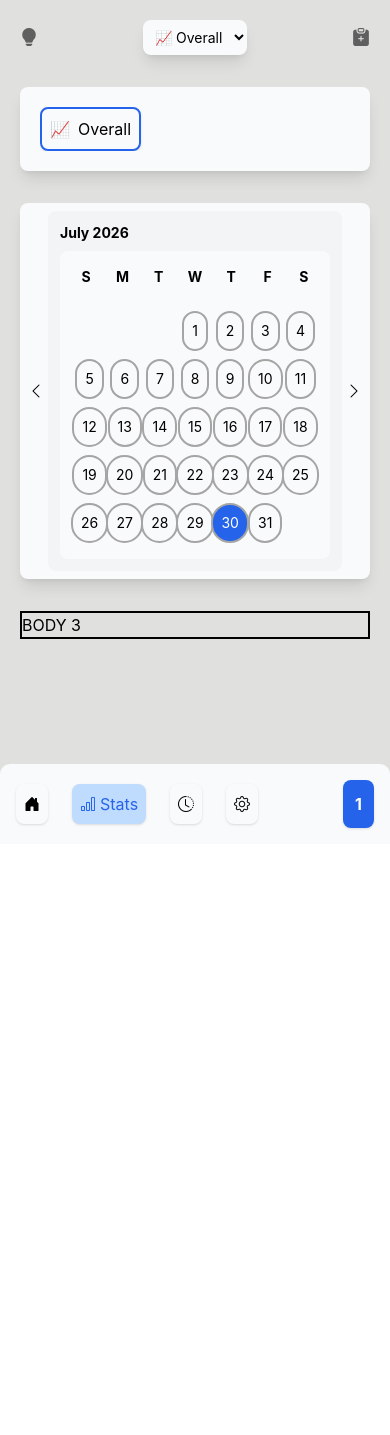
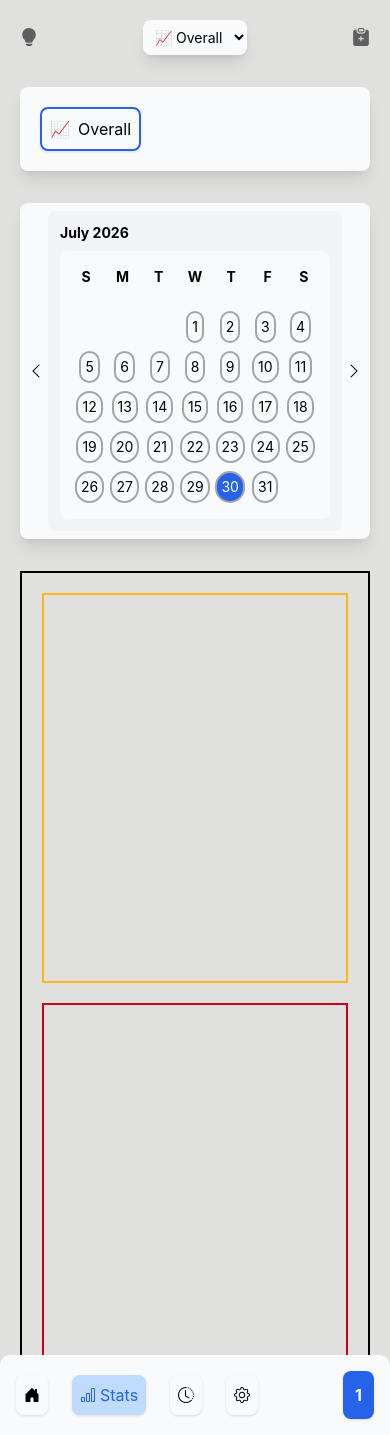
Before and after one commit to theinternetfae/Construction-site, a React (Vite) app: page /test/stats in a window 390 px wide. Before the commit the page ends 844 px from the top, so only its background shows below. Built offline with nearby package versions, Linux system fonts and the light colour scheme.

Commit message:
Cleaning up stats css

```diff
--- a/src/index.css
+++ b/src/index.css
@@ -20,6 +20,7 @@
 
 
   --faded-border: #FFFFFF25;
+  --light-grey: #F3F4F6;
 
   --red: #d00018;
   --yellow: #FFB81C;
@@ -282,12 +283,12 @@ body {
   }
 
   .overall-main-body {
-    @apply h-[100vh] w-[100vw] flex bg-[var(--light-bgcolor)] flex-col relative
+    @apply min-h-screen w-full flex bg-[var(--light-bgcolor)] flex-col relative
     lg:flex-row;
 
     nav {
       @apply px-4 py-4 w-full bottom-0 rounded-[10px_10px_0px_0px] bg-[var(--mainbd-bg)] absolute
-      lg:static lg:h-full lg:w-[20vw] lg:rounded-[0px_10px_10px_0px] lg:px-5 lg:py-10;
+      lg:sticky lg:top-0 lg:h-screen lg:w-[20vw] lg:rounded-[0px_10px_10px_0px] lg:px-5 lg:py-10;
 
       .sm-nav {
         @apply flex justify-between items-center
@@ -360,7 +361,7 @@ body {
     }
 
     main {
-      @apply p-5 h-full w-[100vw]
+      @apply p-5 w-full
       lg:w-[80vw];
 
       .home {
@@ -477,21 +478,16 @@ body {
         }
 
         .stats-tasks-cont {
-          @apply place-items-center w-full bg-[var(--mainbd-bg)] p-5 rounded-lg shadow-lg overflow-hidden;
+          @apply w-full bg-[var(--mainbd-bg)] p-5 rounded-lg shadow-lg flex flex-nowrap gap-5 overflow-x-auto no-scrollbar
+          md:gap-20;;
 
-          .stats-tasks {
-            @apply flex flex-nowrap gap-5 w-full overflow-x-auto no-scrollbar
-            md:gap-20;
+          .stats-task {
+            @apply p-2 shrink-0 border border-2 border-transparent rounded-lg shadow-sm cursor-pointer transition duration-300 ease-in-out flex gap-2
+            hover:shadow-xl;
 
-            .stats-task {
-              @apply p-2 shrink-0 border border-2 border-transparent rounded-lg shadow-sm cursor-pointer transition duration-300 ease-in-out flex gap-2
-              hover:shadow-xl;
-
-              .stats-task-title {
-                @apply hidden;
-              }
+            .stats-task-title {
+              @apply hidden;
             }
-
           }
 
         }
@@ -504,7 +500,7 @@ body {
             md:gap-5 md:p-3;
 
             .calendar-inner {
-              @apply bg-[#F3F4F6] flex flex-col gap-2 p-3 rounded-lg
+              @apply bg-[var(--light-grey)] flex flex-col gap-2 p-3 rounded-lg
               md:gap-5;
 
               .calendar-month {
@@ -526,7 +522,8 @@ body {
                   md:gap-6;
 
                   p {
-                    @apply border border-2 border-[var(--light-muted-text)] p-2 rounded-full text-center;
+                    @apply border border-2 border-[var(--light-muted-text)] p-1 rounded-full text-center
+                    md:p-2;
 
                     i {
                       @apply text-[var(--yellow)];
@@ -542,8 +539,20 @@ body {
           }
         }
 
-        .test {
-          @apply border border-2
+        .stats-calculator-cont {
+          @apply border border-2 h-[100vh] p-5 flex flex-col gap-5;
+
+          .cont-main {
+            @apply h-[50%];
+          }
+
+          .stats-calculator {
+            @apply border border-2 border-[var(--yellow)];
+          }
+
+          .stats-results {
+            @apply border border-2 border-[var(--red)];
+          }
         }
       }
     }
--- a/src/pages/Stats.jsx
+++ b/src/pages/Stats.jsx
@@ -115,8 +115,6 @@ function Stats() {
 
             <section className="stats-tasks-cont">
 
-                <div className="stats-tasks">
-
                 <p className="stats-task"
                     onClick={() => setchosenTaskId('')}
                     style={{
@@ -135,9 +133,6 @@ function Stats() {
                         {`${t.emoji}`}<span className={`stats-task-title ${chosenTaskId === t.parentId ? `block` : ''}`}>{`${t.name}`}</span>
                     </p>
                 })}
-
-                </div>
-
 
             </section>
 
@@ -198,7 +193,12 @@ function Stats() {
                 </div>
             </section>
 
-            <section className="test">BODY 3</section>
+            <section className="stats-calculator-cont">
+
+                <div className="stats-calculator cont-main"></div>
+                <div className="stats-results cont-main"></div>
+
+            </section>
 
             {aboutPage && <Alert
                 text={'Only reoccuring tasks are displayed here and calculated to determine your stats.'}
```
Lines whose indentation alone changed are shown as unchanged.
